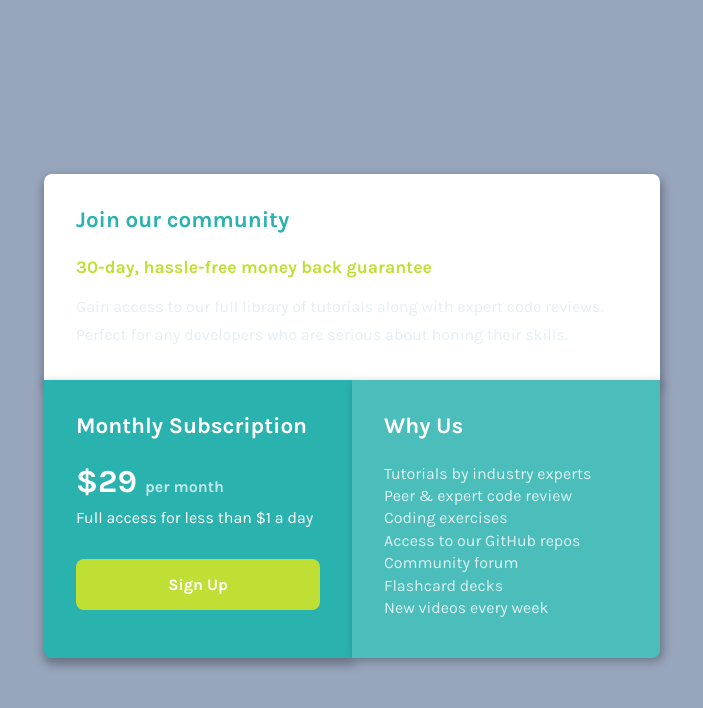
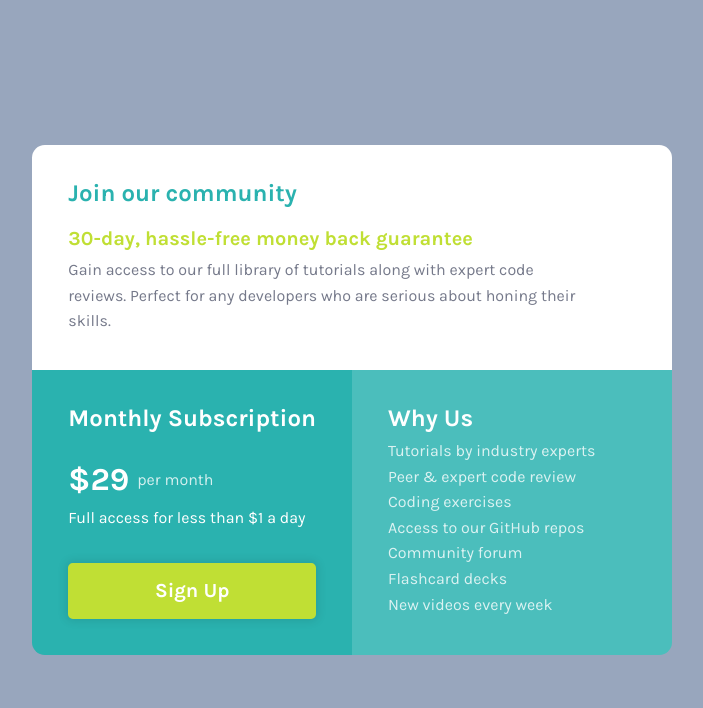
Before and after one commit to jmnyarega/Single-price-grid-component, a plain HTML site: page index.html in a window 1280 px wide. Shown: the whole page, without its empty margins (288-991 px from the left). Drawn offline with Linux system fonts and the light colour scheme.

Commit message:
polish layout

```diff
--- /dev/null
+++ b/css/index.scss
@@ -0,0 +1,180 @@
+$cyan: hsl(179, 62%, 43%);
+$bright-yellow: hsl(71, 73%, 54%);
+$grayish-blue: hsl(218, 22%, 67%);
+$light-gray: hsl(230, 8%, 50%);
+$v-light-gray: hsl(179, 47%, 52%);
+$white: hsl(0, 100%, 100%);
+$box-shadow: rgba(0, 0, 0, 0.1);
+
+$spacer: 1.5rem;
+$spacer-sm: 0.5rem;
+$border-radius: 0.8rem;
+
+$font-base: 1rem;
+$font-h3: 1.25rem;
+$font-h2: 1.5rem;
+$font-h1: 2rem;
+
+$text-width: 55ch;
+
+$ff-default: "Karla", sans-serif;
+
+html {
+  box-sizing: border-box;
+}
+
+*,
+*::before,
+*::after {
+  margin: 0;
+  padding: 0;
+  line-height: 1.6;
+  box-sizing: inherit;
+}
+
+body {
+  font-size: $font-base;
+  font-family: $ff-default;
+  background-color: $grayish-blue;
+
+  max-width: 120em;
+  min-height: 100vh;
+  width: 80%;
+  margin: 0 auto;
+
+  display: grid;
+  place-items: center;
+}
+
+main {
+  @media (min-width: 55em) {
+    display: grid;
+    grid-template-areas: "a a" "b c";
+    grid-template-columns: 1fr 1fr;
+  }
+}
+
+.title {
+  line-height: 1;
+  font-size: $font-h2;
+  font-weight: bold;
+  &--sm {
+    line-height: 1;
+    font-size: $font-h3;
+  }
+}
+
+.join {
+  background-color: $white;
+  border-radius: $border-radius $border-radius 0 0;
+  padding: $spacer * 1.5
+           $spacer
+           $spacer * 1.5
+           $spacer * 1.5;
+  color: $light-gray;
+
+  grid-area: a;
+
+  &__title {
+    color: $cyan;
+    margin-bottom: $spacer;
+  }
+
+  &__sub-title {
+    color: $bright-yellow;
+    margin-bottom: $spacer-sm;
+  }
+
+  &__para {
+    max-width: $text-width;
+  }
+}
+
+.subscribe {
+  background-color: $cyan;
+  color: $white;
+  padding: $spacer * 1.5;
+  grid-area: b;
+
+  @media (min-width: 55em) {
+    border-radius: 0 0 0 $border-radius;
+  }
+
+  &__title {
+    margin-bottom: $spacer;
+  }
+
+  &__pricing {
+    display: flex;
+    align-items: center;
+    gap: $spacer-sm;
+  }
+
+  &__amount {
+    font-size: $font-h1;
+    font-weight: 700;
+  }
+
+  &__cycle {
+    opacity: 0.8;
+  }
+
+  &__para {
+    margin-bottom: $spacer-sm;
+  }
+
+  &__button {
+    margin-top: $spacer;
+    width: 100%;
+    display: inline-block;
+    font-weight: bold;
+    font-size: $font-h3;
+    text-align: center;
+  }
+}
+
+.why {
+  border-radius: 0 0 $border-radius $border-radius;
+  background-color: $v-light-gray;
+  padding: $spacer * 1.5;
+  color: $white;
+  grid-area: c;
+
+  @media (min-width: 55em) {
+    border-radius: 0 0 $border-radius 0;
+  }
+
+  &__title {
+    margin-bottom: $spacer-sm;
+  }
+
+  &__list {
+    list-style: none;
+    opacity: 0.8;
+    line-height: 1;
+  }
+}
+
+
+.button {
+  outline: none;
+  background-color: $bright-yellow;
+  border: 2px solid $bright-yellow;
+
+  padding: 0.5em 1.5em;
+
+  border-radius: $border-radius - 0.5rem;
+  box-shadow: 0 0 10px 2px $box-shadow;
+  transition: all 350ms linear;
+
+  &:active, &:link, &:hover, &:visited {
+    color: inherit;
+    text-decoration: none;
+  }
+
+  &:hover, &:focus {
+    border: 2px dotted;
+    box-shadow: 0 0 5px 0 $box-shadow;
+    opacity: 0.7;
+  }
+}
--- a/index.html
+++ b/index.html
@@ -21,8 +21,8 @@
   <body>
     <main>
       <section class="join join--card">
-        <h3 class="join__title">Join our community</h3>
-        <h4 class="join__sub-title">
+        <h3 class="join__title title">Join our community</h3>
+        <h4 class="join__sub-title title--sm">
           30-day, hassle-free money back guarantee
         </h4>
         <p class="join__para">
@@ -31,19 +31,17 @@
           skills.
         </p>
       </section>
-      <div class="lower-section">
-        <section class="subscribe subscribe--card">
-          <h3 class="subscribe__title">Monthly Subscription</h3>
-          <h4 class="subscribe__sub-title">
-            <span>&dollar;29 </span> <span>per month</span>
-          </h4>
-          <p class="subscribe__para">
-            Full access for less than &dollar;1 a day
-          </p>
-          <a class="subscribe__button" href="#">Sign Up</a>
+      <section class="subscribe">
+        <h3 class="subscribe__title title">Monthly Subscription</h3>
+        <div class="subscribe__pricing">
+          <span class="subscribe__amount">&dollar;29 </span>
+          <span class="subscribe__cycle">per month</span>
+        </div>
+        <p class="subscribe__para">Full access for less than &dollar;1 a day</p>
+        <a class="subscribe__button button" href="#">Sign Up</a>
       </section>
       <section class="why why--card">
-          <h3 class="why__title">Why Us</h3>
+        <h3 class="why__title title">Why Us</h3>
         <ul class="why__list">
           <li>Tutorials by industry experts</li>
           <li>Peer &amp; expert code review</li>
@@ -54,7 +52,6 @@
           <li>New videos every week</li>
         </ul>
       </section>
-      </div>
     </main>
   </body>
 </html>
```
Also changed, not shown: css/index.css. Lines whose indentation alone changed are shown as unchanged.
